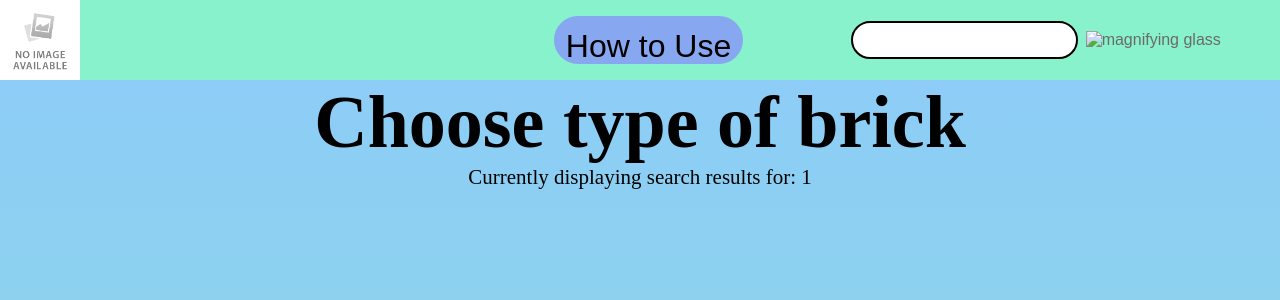
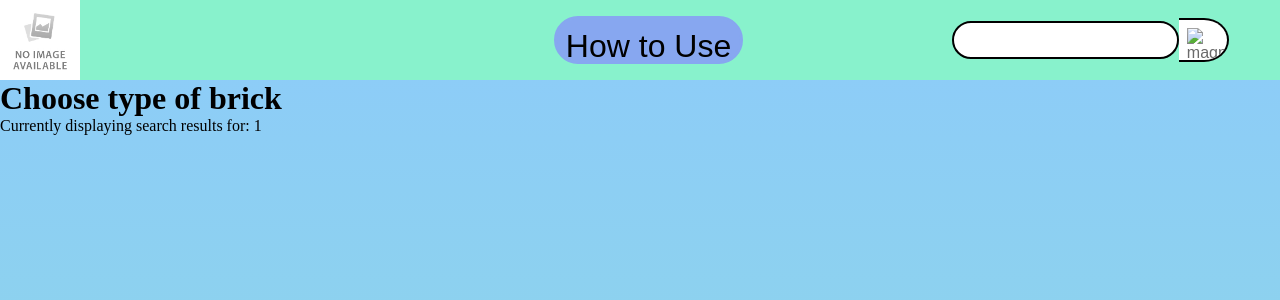
Before and after one commit to SamuelHellqvist/tnmk30_lego, a PHP site: page /search.php?searchResult=1 in a window 1280 px wide. Shown: the top 300 px of the page. Run offline with PHP 8.4, Linux system fonts and the light colour scheme; data that the repository does not hold is empty.

Commit message:
this is fine

```diff
--- a/style.css
+++ b/style.css
@@ -91,6 +87,7 @@ footer button{
     padding: 2%;
     right:0;
     position: absolute;
+    height: 3vh;
 }
 
 .headform input{
@@ -223,13 +207,37 @@ button{
     transform: rotate(45deg);
 }
 
-.searchBtn{
-    height: 2.5rem;
-    width: 2.5rem;
+
+/* Sökrutan på huvudsidan */
+#search_bar{
+    height: 3vh;
+    width: 25vw;
+    border: solid black;
+    border-width: 2px;
+    /* padding: 0.75rem; */
+    border-bottom-right-radius: 0;
+    border-top-right-radius: 0;
+    border-right: 0;
+}
+
+form{
+    display: flex;
+    flex-direction: row;
+    justify-content: center;
+    align-items: center;
+}
+
+
+#searchBtn{
+    height: 3vh;
+    width: 2rem;
     background-color: white;
     border: solid black;
     border-width: 2px;
     border-radius: 50%;
+    border-left: 0;
+    border-top-left-radius: 0;
+    border-bottom-left-radius: 0;
 }
 
 
@@ -241,22 +249,21 @@ button:hover{
 }
 
 /*När searchBtn svävas över*/
-.searchBtn:hover{
+
+#searchBtnHover{
+    display: none;
+    height: 3vh;
+    width: 2rem;
     background-color: white;
-    border-color: var(--tourqoise);
-    color: black;
+    border: solid black;
+    border-width: 2px;
+    border-radius: 50%;
+    border-left: 0;
+    border-top-left-radius: 0;
+    border-bottom-left-radius: 0;
 }
 
 
-.titleText{
-    text-align: center;
-    font-size: calc(10px + 8vh);
-}
-
-.subTitleText{
-    text-align: center;
-    font-size: calc(5px + 2vh);
-}
 
 .brickinfo{
     display: grid;
```
Also changed, not shown: other parts of style.css (+24 -25 lines).
